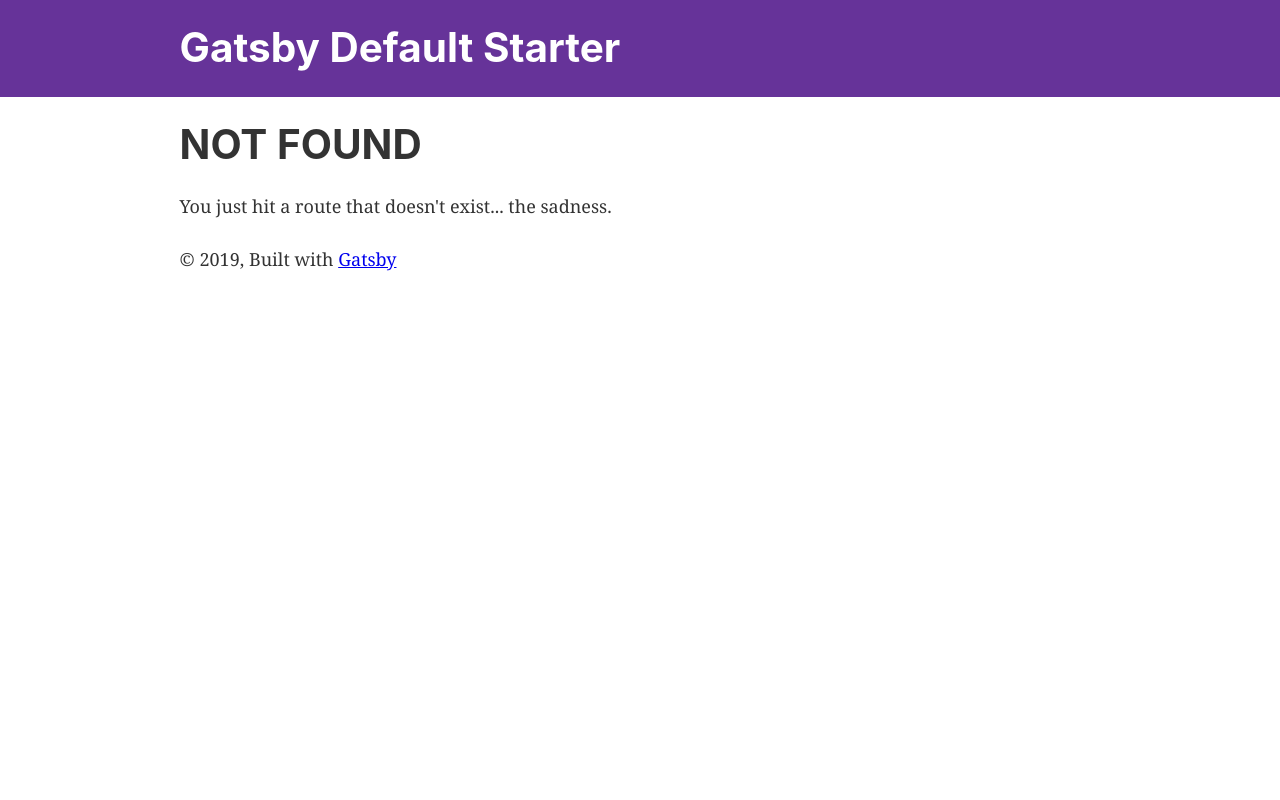
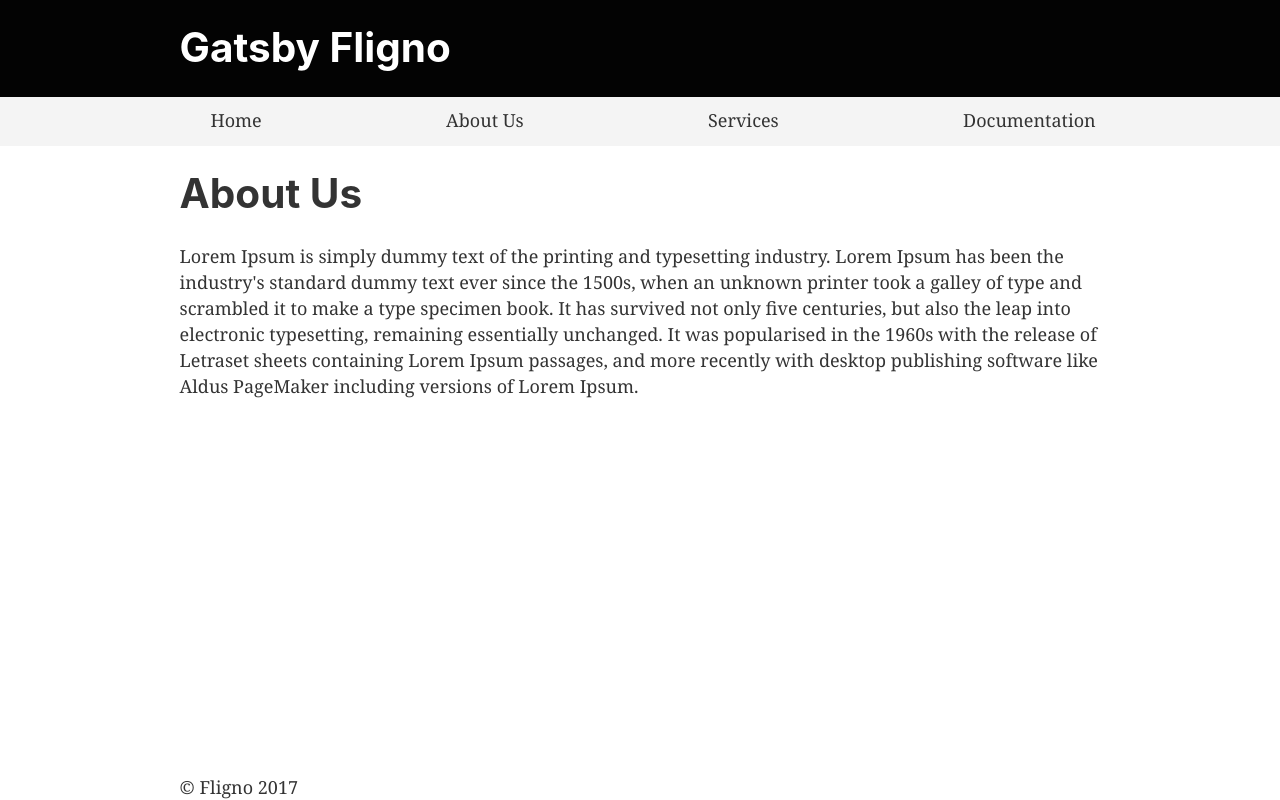
Before and after one commit to monpatrickganzan/gatsby, a Gatsby site: page /about in a window 1280 px wide. Before the commit this address had no page. Built offline with nearby package versions, Linux system fonts and the light colour scheme; Gatsby itself is replaced by a stand-in of ours.

Commit message:
Initial commit

```diff
--- a/gatsby-config.js
+++ b/gatsby-config.js
@@ -1,6 +1,6 @@
 module.exports = {
   siteMetadata: {
-    title: `Gatsby Default Starter`,
+    title: `Gatsby Fligno`,
     description: `Kick off your next, great Gatsby project with this default starter. This barebones starter ships with the main Gatsby configuration files you might need.`,
     author: `@gatsbyjs`,
   },
@@ -27,6 +27,15 @@ module.exports = {
         icon: `src/images/gatsby-icon.png`, // This path is relative to the root of the site.
       },
     },
+    `gatsby-plugin-catch-links`,
+    {
+      resolve: 'gatsby-source-filesystem',
+      options: {
+        path: `${__dirname}/src/pages`,
+        name: 'pages'
+      }
+    },
+    `gatsby-transformer-remark`
     // this (optional) plugin enables Progressive Web App + Offline functionality
     // To learn more, visit: https://gatsby.dev/offline
     // `gatsby-plugin-offline`,
--- a/package.json
+++ b/package.json
@@ -7,11 +7,13 @@
   "dependencies": {
     "gatsby": "^2.13.31",
     "gatsby-image": "^2.2.6",
+    "gatsby-plugin-catch-links": "^2.1.2",
     "gatsby-plugin-manifest": "^2.2.3",
     "gatsby-plugin-offline": "^2.2.4",
     "gatsby-plugin-react-helmet": "^3.1.2",
     "gatsby-plugin-sharp": "^2.2.8",
-    "gatsby-source-filesystem": "^2.1.5",
+    "gatsby-source-filesystem": "^2.1.6",
+    "gatsby-transformer-remark": "^2.6.9",
     "gatsby-transformer-sharp": "^2.2.4",
     "prop-types": "^15.7.2",
     "react": "^16.8.6",
--- a/src/components/header.js
+++ b/src/components/header.js
@@ -5,8 +5,8 @@ import React from "react"
 const Header = ({ siteTitle }) => (
   <header
     style={{
-      background: `rebeccapurple`,
-      marginBottom: `1.45rem`,
+      background: `#030303`,
+      marginBottom: `0`,
     }}
   >
     <div
--- a/src/components/layout.css
+++ b/src/components/layout.css
@@ -22,6 +22,10 @@ section,
 summary {
   display: block;
 }
+footer {
+  position: absolute;
+  bottom: 0 !important;
+}
 audio,
 canvas,
 progress,
@@ -42,10 +46,14 @@ template {
 a {
   background-color: transparent;
   -webkit-text-decoration-skip: objects;
+  color: #333;
+  text-decoration: none;
 }
 a:active,
 a:hover {
   outline-width: 0;
+  text-decoration: burlywood;
+  color: #3f3;
 }
 abbr[title] {
   border-bottom: none;
--- a/src/components/layout.js
+++ b/src/components/layout.js
@@ -10,6 +10,7 @@ import PropTypes from "prop-types"
 import { useStaticQuery, graphql } from "gatsby"
 
 import Header from "./header"
+import Menu from "./menu"
 import "./layout.css"
 
 const Layout = ({ children }) => {
@@ -26,6 +27,7 @@ const Layout = ({ children }) => {
   return (
     <>
       <Header siteTitle={data.site.siteMetadata.title} />
+      <Menu />
       <div
         style={{
           margin: `0 auto`,
@@ -36,9 +38,7 @@ const Layout = ({ children }) => {
       >
         <main>{children}</main>
         <footer>
-          © {new Date().getFullYear()}, Built with
-          {` `}
-          <a href="https://www.gatsbyjs.org">Gatsby</a>
+          © Fligno 2017
         </footer>
       </div>
     </>
--- /dev/null
+++ b/src/components/menu.js
@@ -0,0 +1,22 @@
+import React from 'react'
+import { Link } from 'gatsby';
+
+const Menu = () => (
+    <div style={{
+        background: '#f4f4f4',
+        paddingTop: '10px'
+    }}>
+        <ul style={{
+            listStyle: 'none',
+            display: 'flex',
+            justifyContent: 'space-evenly'
+        }}>
+            <li><Link to="/">Home</Link></li>
+            <li><Link to="/about">About Us</Link></li>
+            <li><Link to="/services">Services</Link></li>
+            <li><Link to="/docu">Documentation</Link></li>
+        </ul>
+    </div>
+)
+
+export default Menu;
--- /dev/null
+++ b/src/pages/about.js
@@ -0,0 +1,35 @@
+import React from 'react'
+
+import Layout from "../components/layout"
+
+const AboutPage = () => (
+    <Layout>
+        <div>
+            <h1>About Us</h1>
+            <p>
+                Lorem Ipsum is simply dummy
+                text of the printing and
+                typesetting industry.
+                Lorem Ipsum has been the
+                industry's standard dummy
+                text ever since the 1500s,
+                when an unknown printer took
+                a galley of type and scrambled
+                it to make a type specimen book.
+                It has survived not only five
+                centuries, but also the leap into
+                electronic typesetting, remaining
+                essentially unchanged. It was
+                popularised in the 1960s with
+                the release of Letraset sheets
+                containing Lorem Ipsum passages,
+                and more recently with desktop
+                publishing software like Aldus
+                PageMaker including versions of
+                Lorem Ipsum.
+            </p>
+        </div>
+    </Layout>
+)
+
+export default AboutPage;
--- /dev/null
+++ b/src/pages/docu.js
@@ -0,0 +1,44 @@
+import React from 'react'
+import Layout from "../components/layout"
+import { Link } from 'gatsby'
+import { graphql } from 'gatsby'
+
+const DocuPage = ({data}) => (
+    <Layout>
+        <div>
+            <h1>Latest Documents</h1>
+            {data.allMarkdownRemark.edges.map(post => (
+                <div key={ post.node.id }>
+                    <h3>{ post.node.frontmatter.title }</h3>
+                    <small>Posted by { post.node.frontmatter.author } on { post.node.frontmatter.date }</small>
+                    <br/>
+                    <button>
+                        <Link to={post.node.frontmatter.path}>Read More</Link>
+                    </button>
+                    <br />
+                    <br />
+                </div>
+            ))}
+        </div>
+    </Layout>
+)
+
+export const pageQuery = graphql`
+    query DocuIndexQuery {
+        allMarkdownRemark {
+            edges {
+                node {
+                    id
+                    frontmatter {
+                        path
+                        title
+                        date
+                        author
+                    }
+                }
+            }
+        }
+    }
+`
+
+export default DocuPage;
--- a/src/pages/index.js
+++ b/src/pages/index.js
@@ -1,5 +1,4 @@
 import React from "react"
-import { Link } from "gatsby"
 
 import Layout from "../components/layout"
 import Image from "../components/image"
@@ -14,7 +13,6 @@ const IndexPage = () => (
     <div style={{ maxWidth: `300px`, marginBottom: `1.45rem` }}>
       <Image />
     </div>
-    <Link to="/page-2/">Go to page 2</Link>
   </Layout>
 )
 
```
Also changed, not shown: gatsby-node.js (+36 -6 lines), src/pages/doc1/index.md (added, +8 -0 lines), src/pages/doc2/index.md (added, +8 -0 lines), src/pages/doc3/index.md (added, +8 -0 lines), src/pages/services.js (added, +35 -0 lines), src/templates/docu-template.js (added, +35 -0 lines), 1 other file.
